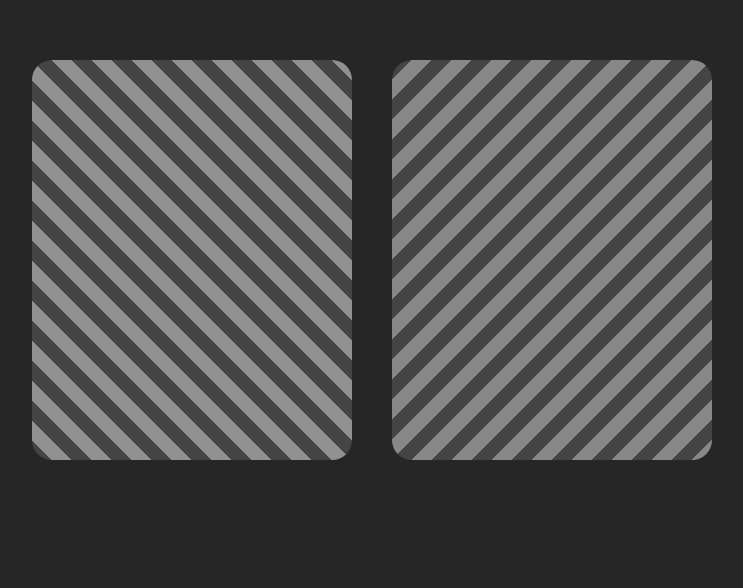
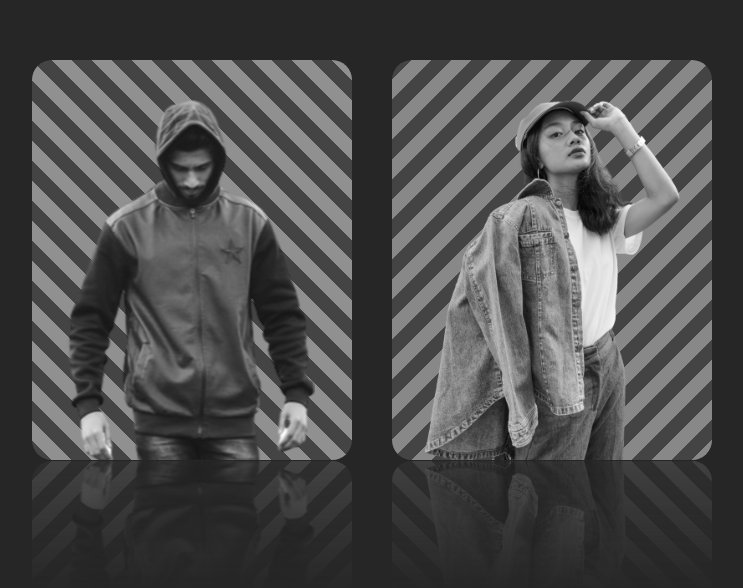
Before and after one commit to sundicide/web-cookbook, a plain HTML site: page online tutorials/animated image hover effects/index.html in a window 1280 px wide. Shown: the part 140-728 px from the top of the page, without its empty margins (268-1011 px from the left). Drawn offline with Linux system fonts and the light colour scheme.

Commit message:
end of cloning animated image hover effects

```diff
--- a/online tutorials/animated image hover effects/index.html
+++ b/online tutorials/animated image hover effects/index.html
@@ -9,8 +9,12 @@
 </head>
 <body>
   <div class="container">
-    <div class="box"></div>
-    <div class="box"></div>
+    <div class="box">
+      <img src="img1.png">
+    </div>
+    <div class="box">
+    <img src="img2.png">
+    </div>
   </div>
 </body>
 </html>
--- a/online tutorials/animated image hover effects/style.css
+++ b/online tutorials/animated image hover effects/style.css
@@ -18,7 +18,7 @@ body
 {
   position: relative;
   display: flex;
-  -webkit-box-reflect: below 1px linear-gradient(transarent, transarent, transarent, #0004);
+  -webkit-box-reflect: below 1px linear-gradient(transparent, transparent, transparent, #0004);
 }
 
 .container .box
@@ -34,6 +34,8 @@ body
   animation: animateBg 0.5s linear infinite;
   animation-play-state: paused;
   transition: filter 1s;
+  display: flex;
+  justify-content: center;
 }
 
 .container .box:nth-child(2)
@@ -59,3 +61,15 @@ body
     background-position: 40px;
   }
 }
+
+.container .box img
+{
+  position: absolute;
+  bottom: 0;
+  height: 90%;
+  transition: height 0.5s;
+}
+.container .box:hover img
+{
+  height: 480px;
+}
```
